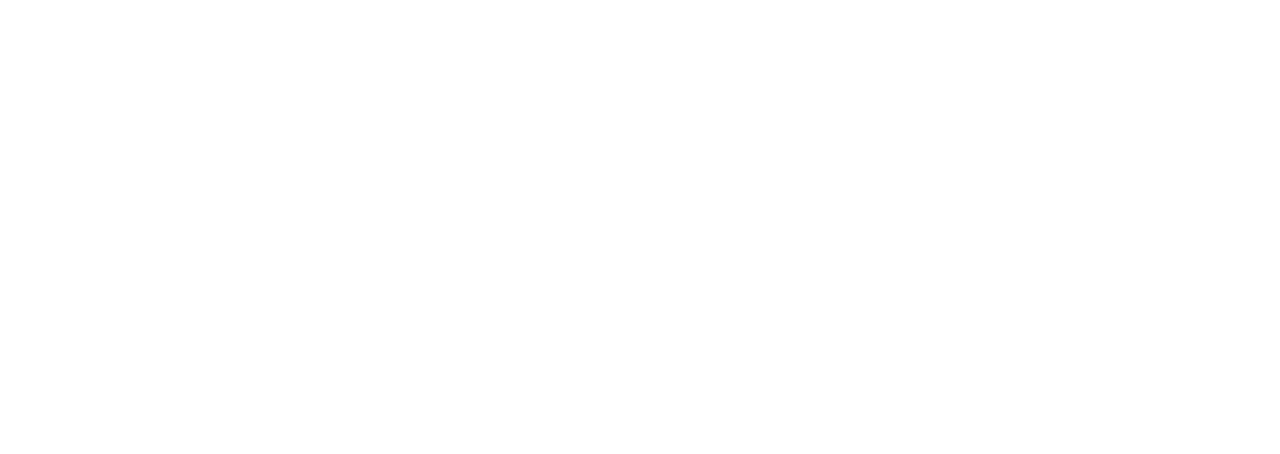
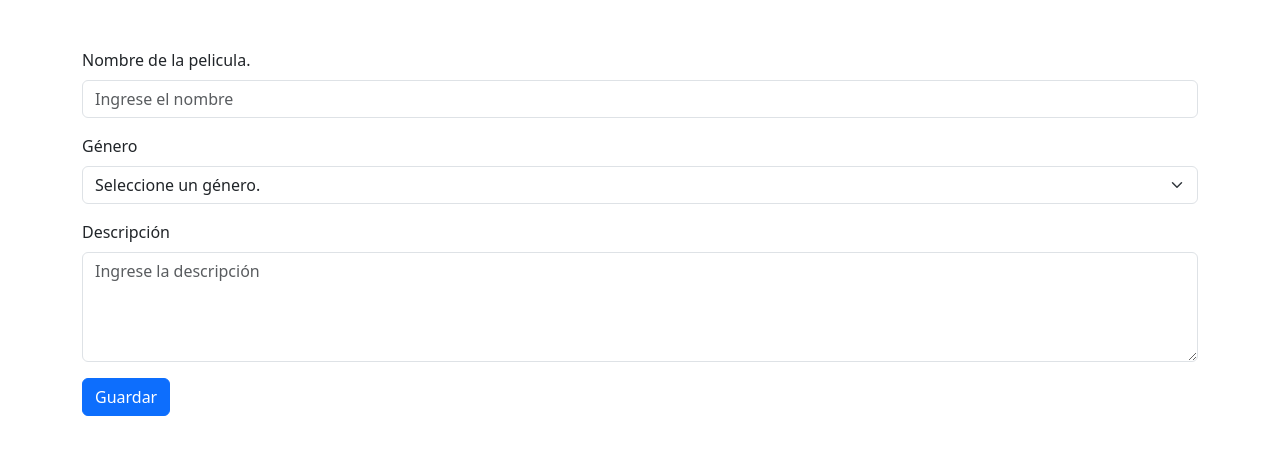
Before and after one commit to Maxii34/Altas-de-peliculas, a React (Vite) app: page / in a window 1280 px wide. Shown: the top 454 px of the page. Built offline with nearby package versions, Linux system fonts and the light colour scheme.

Commit message:
Se agrego el maquetado de los imputs

```diff
--- a/src/App.jsx
+++ b/src/App.jsx
@@ -1,11 +1,15 @@
 import 'bootstrap/dist/css/bootstrap.min.css';
+import ImputPelis from './Components/ImputCompon';
 import './App.css'
+
 
 function App() {
 
   return (
     <>
-      <main></main>
+      <main>
+        <ImputPelis />
+      </main>
     </>
   )
 }
--- /dev/null
+++ b/src/Components/ImputCompon.jsx
@@ -0,0 +1,45 @@
+import Form from "react-bootstrap/Form";
+
+const ImputPelis = () => {
+  return (
+    <section className="container mt-5">
+      <Form>
+        <Form.Group className="mb-3" controlId="campoNombre">
+          <Form.Label>Nombre de la pelicula.</Form.Label>
+          <Form.Control
+            type="text"
+            placeholder="Ingrese el nombre"
+          />
+        </Form.Group>
+
+        <Form.Group className="mb-3" controlId="campoGenero">
+          <Form.Label>Género</Form.Label>
+          <Form.Select defaultValue="">
+            <option value="" disabled>
+              Seleccione un género.
+            </option>
+            <option value="comedia">Comedia</option>
+            <option value="drama">Drama</option>
+            <option value="infantil">Infantil</option>
+            <option value="anime">Anime</option>
+          </Form.Select>
+        </Form.Group>
+
+        <Form.Group className="mb-3" controlId="campoDescripcion">
+          <Form.Label>Descripción</Form.Label>
+          <Form.Control
+            as="textarea"
+            rows={4}
+            placeholder="Ingrese la descripción"
+          />
+        </Form.Group>
+
+        <button type="submit" className="btn btn-primary">
+          Guardar
+        </button>
+      </Form>
+    </section>
+  );
+};
+
+export default ImputPelis;
```
